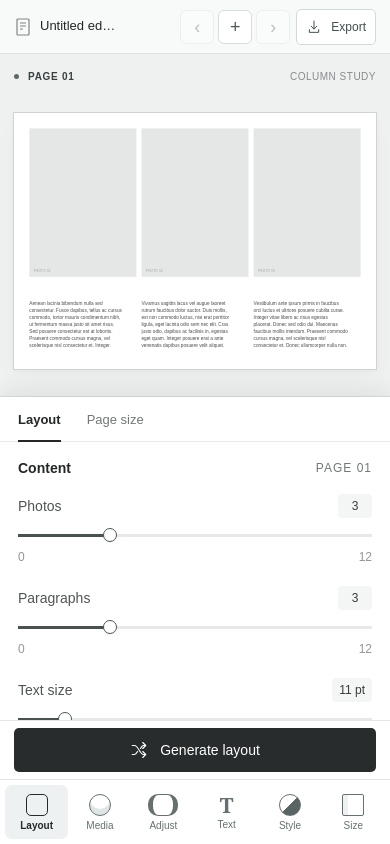
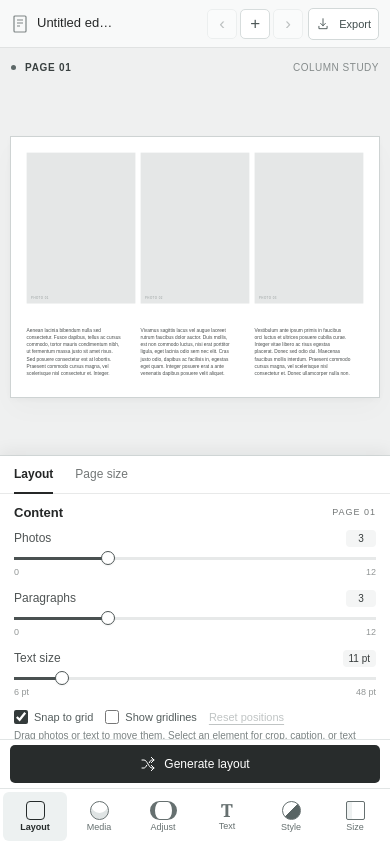
Before and after one commit to ljcpatalinghug-stack/swissgrid, a plain HTML site: page index.html in a window 390 px wide. Drawn offline with Linux system fonts and the light colour scheme.

Commit message:
Add files via upload

```diff
--- a/index.html
+++ b/index.html
@@ -27,65 +27,106 @@
   html,body{height:100%;overflow:hidden;overscroll-behavior:none}
   body{position:fixed;inset:0;width:100%}
   .editor{display:flex;height:100dvh;min-height:0;overflow:hidden;background:#eff0f0}
-  .workspace{order:1;flex:0 0 47dvh;min-height:0;height:47dvh;border-bottom:1px solid #d8dddd;background:#eff0f0;position:relative;z-index:1}
-  .workspace-header{height:54px;min-height:54px;padding:0 14px;background:#f8f9f9;flex:0 0 54px;gap:6px}
+  .workspace{order:1;flex:0 0 54dvh;min-height:0;height:54dvh;border-bottom:1px solid #d8dddd;background:#eff0f0;position:relative;z-index:1}
+  .workspace-header{height:48px;min-height:48px;padding:0 11px;background:#f8f9f9;flex:0 0 48px;gap:5px}
   .document-name{flex:1 1 auto;min-width:0}
   .document-name h1{max-width:20vw}
-  .header-actions{gap:8px}
+  .header-actions{gap:5px}
   .header-actions .document-meta{display:none}
-  .export-menu>summary{min-height:36px;padding:7px 9px;font-size:12px}
-  .export-panel{position:fixed;top:58px;right:10px;width:min(306px,calc(100vw - 20px));max-height:calc(47dvh - 66px);overflow:auto}
-  .mobile-page-nav{display:flex;align-items:center;gap:4px;margin-left:auto;flex:0 0 auto}
-  .mobile-page-nav button{width:34px;height:34px;border:1px solid #d7dddd;border-radius:6px;background:#fff;display:grid;place-items:center;font-size:18px;line-height:1;color:#4e5858}
+  .export-menu>summary{min-height:32px;padding:5px 7px;font-size:11px}
+  .export-menu>summary svg{width:14px;height:14px}
+  .export-panel{position:fixed;top:52px;right:8px;width:min(294px,calc(100vw - 16px));max-height:calc(54dvh - 58px);padding:16px;overflow:auto}
+  .mobile-page-nav{display:flex;align-items:center;gap:3px;margin-left:auto;flex:0 0 auto}
+  .mobile-page-nav button{width:30px;height:30px;border:1px solid #d7dddd;border-radius:5px;background:#fff;display:grid;place-items:center;font-size:17px;line-height:1;color:#4e5858}
   .mobile-page-nav button:disabled{opacity:.35;cursor:default}
-  .canvas-scroll{flex:1;min-height:0;overflow:hidden;padding:8px 14px 10px;display:flex;align-items:stretch}
+  .canvas-scroll{flex:1;min-height:0;overflow:hidden;padding:6px 11px;display:flex;align-items:stretch}
   .pages{width:100%;height:100%;max-width:none;display:flex;align-items:center;justify-content:center;margin:0}
   .page-card{display:none;width:100%;height:100%;margin:0;min-height:0}
   .page-card.is-active{display:flex;flex-direction:column;align-items:center;justify-content:center}
-  .page-header{width:100%;min-height:28px;height:28px;margin:0 0 7px;flex:0 0 28px}
+  .page-header{width:100%;min-height:26px;height:26px;margin:0 0 5px;flex:0 0 26px}
   .page-select{font-size:10px;padding:3px 5px;margin-left:-5px}
   .page-description{font-size:10px;min-width:0;overflow:hidden}
   .composition-name{font-size:10px;white-space:nowrap;overflow:hidden;text-overflow:ellipsis}
-  .paper{width:var(--mobile-paper-width,100%)!important;max-width:100%;height:var(--mobile-paper-height,auto);max-height:calc(47dvh - 107px);aspect-ratio:var(--page-aspect,1.414);margin:auto;flex:0 1 auto}
+  .paper{width:var(--mobile-paper-width,100%)!important;max-width:100%;height:var(--mobile-paper-height,auto);max-height:calc(54dvh - 92px);aspect-ratio:var(--page-aspect,1.414);margin:auto;flex:0 1 auto}
   .paper svg{width:100%;height:100%;max-height:100%;object-fit:contain}
   .add-page-wrap,.canvas-bottom{display:none}
-  .sidebar{order:2;flex:1 1 53dvh;height:53dvh;min-height:0;display:flex;flex-direction:column;border:0;background:#fff;position:relative;z-index:4;box-shadow:0 -5px 20px #18202014}
+  .sidebar{order:2;flex:1 1 46dvh;height:46dvh;min-height:0;display:flex;flex-direction:column;border:0;background:#fff;position:relative;z-index:4;box-shadow:0 -4px 16px #18202012}
   .brand{display:none}
-  .tab-list{flex:0 0 45px;height:45px;padding:0 18px;gap:26px;background:#fff}
-  .tab-list button{padding:12px 0 10px;font-size:13px}
-  .settings-scroll{flex:1 1 auto;min-height:0;max-height:none;overflow-y:auto;overflow-x:hidden;padding:18px 18px 24px;overscroll-behavior:contain;-webkit-overflow-scrolling:touch;scroll-behavior:smooth}
+  .tab-list{flex:0 0 38px;height:38px;padding:0 14px;gap:22px;background:#fff}
+  .tab-list button{padding:9px 0 8px;font-size:12px}
+  .settings-scroll{flex:1 1 auto;min-height:0;max-height:none;overflow-y:auto;overflow-x:hidden;padding:11px 14px 14px;overscroll-behavior:contain;-webkit-overflow-scrolling:touch;scroll-behavior:smooth}
   #panel-layout{display:block}
   #panel-layout[hidden],#panel-size[hidden]{display:none}
   #panel-size{max-width:none;margin:0}
-  .section-heading{margin-bottom:18px}
-  .range-field{margin-bottom:22px}
-  .manual-controls{margin-top:0}
-  .move-note{margin-bottom:20px}
-  .upload-zone{min-height:82px;flex-direction:row;gap:12px}
+  .section-heading{margin-bottom:10px}
+  .section-heading h2{font-size:13px}
+  .section-heading>span{font-size:9px}
+  .range-field,.range-field.compact{margin-bottom:13px}
+  .field-heading{margin-bottom:6px}
+  .field-heading label{font-size:12px}
+  .field-heading output{font-size:10px;padding:3px 6px;min-width:30px}
+  input[type=range]{margin:10px 0 7px}
+  .range-ends{font-size:9px}
+  .section-rule{margin:14px 0}
+  .manual-controls{margin:0 0 4px;gap:8px 12px}
+  .check-label{font-size:11px;gap:6px}
+  .check-label input{width:14px;height:14px}
+  .manual-controls button,.minor-button{font-size:11px}
+  .move-note{font-size:10px;line-height:1.45;margin:5px 0 12px}
+  .spacing-details{margin-bottom:10px}
+  .spacing-details summary{font-size:12px;min-height:18px}
+  .spacing-details[open] summary{margin-bottom:12px}
+  .upload-zone{min-height:58px;flex-direction:row;gap:9px}
+  .upload-zone svg{width:20px;height:20px}
+  .upload-zone strong{font-size:12px}
+  .upload-zone span{font-size:10px}
   .upload-zone svg{margin:0}
-  .asset-grid{grid-template-columns:repeat(6,minmax(0,1fr))}
-  .editor-panel{margin-top:18px}
+  .upload-note,.session-note{font-size:9px;line-height:1.45;margin-top:7px}
+  .asset-grid{grid-template-columns:repeat(6,minmax(0,1fr));gap:4px;margin-top:8px}
+  .editor-panel{margin-top:10px;padding:11px}
+  .editor-panel-heading{margin-bottom:5px}
+  .editor-panel-heading h3{font-size:12px}
+  .editor-panel-heading span{font-size:9px}
+  .editor-panel-note{font-size:9px;line-height:1.4;margin-bottom:10px}
+  .editor-panel .range-field{margin-bottom:11px}
+  .editor-panel textarea{min-height:78px;margin-bottom:8px}
+  .text-input,textarea{font-size:12px;padding:7px 8px}
+  .text-input{height:34px;margin-bottom:10px}
+  .caption-heading{margin:5px 0 8px}
+  .color-controls{gap:6px}
+  .color-field{padding:5px 6px}
+  .color-field span{font-size:10px}
+  .color-field input[type=color]{width:23px;height:23px}
+  .color-field output{font-size:9px}
+  .block-label{font-size:12px;margin:13px 0 6px}
+  select,input[type=number]{height:36px;font-size:12px;padding-left:9px}
+  .dimension-heading{margin:13px 0 9px;font-size:12px}
+  .dimension-heading select{height:32px;font-size:11px}
+  .dimension-fields label{font-size:10px;margin-bottom:5px}
+  .dimension-fields button{height:36px}
+  .size-note{font-size:10px;line-height:1.5;margin-top:10px}
   .size-summary{display:none}
-  .sidebar-footer{position:static;flex:0 0 58px;padding:7px 14px;border-top:1px solid #e1e5e5;border-bottom:0;background:#fff;z-index:2}
+  .sidebar-footer{position:static;flex:0 0 48px;padding:5px 10px;border-top:1px solid #e1e5e5;border-bottom:0;background:#fff;z-index:2}
   .sidebar-footer p{display:none}
-  .generate-button{height:44px}
-  .mobile-tool-dock{display:grid;grid-template-columns:repeat(6,minmax(58px,1fr));flex:0 0 65px;height:65px;overflow-x:auto;overflow-y:hidden;border-top:1px solid #e1e5e5;background:#fff;padding:5px 5px max(5px,env(safe-area-inset-bottom));scrollbar-width:none}
+  .generate-button{height:38px;font-size:12px;gap:8px}
+  .generate-button svg{width:16px;height:16px}
+  .mobile-tool-dock{display:grid;grid-template-columns:repeat(6,minmax(52px,1fr));flex:0 0 56px;height:56px;overflow-x:auto;overflow-y:hidden;border-top:1px solid #e1e5e5;background:#fff;padding:3px 3px max(3px,env(safe-area-inset-bottom));scrollbar-width:none}
   .mobile-tool-dock::-webkit-scrollbar{display:none}
-  .mobile-tool{min-width:58px;border-radius:7px;display:flex;flex-direction:column;align-items:center;justify-content:center;gap:4px;color:#667070;font-size:10px;white-space:nowrap}
-  .mobile-tool::before{content:"";display:block;width:20px;height:20px;border:1.5px solid currentColor;border-radius:5px}
+  .mobile-tool{min-width:52px;border-radius:6px;display:flex;flex-direction:column;align-items:center;justify-content:center;gap:2px;color:#667070;font-size:9px;white-space:nowrap}
+  .mobile-tool::before{content:"";display:block;width:17px;height:17px;border:1.25px solid currentColor;border-radius:4px}
   .mobile-tool[data-mobile-tool="media"]::before{border-radius:50%;box-shadow:inset 0 -6px 0 #dfe4e4}
   .mobile-tool[data-mobile-tool="adjust"]::before{border-radius:10px;border-left-width:5px;border-right-width:5px}
-  .mobile-tool[data-mobile-tool="text"]::before{content:"T";border:0;border-radius:0;font:600 21px/20px Georgia,serif;text-align:center}
+  .mobile-tool[data-mobile-tool="text"]::before{content:"T";border:0;border-radius:0;font:600 18px/17px Georgia,serif;text-align:center}
   .mobile-tool[data-mobile-tool="style"]::before{border-radius:50%;background:linear-gradient(135deg,#fff 0 48%,#596464 49% 100%)}
   .mobile-tool[data-mobile-tool="size"]::before{border-radius:2px;box-shadow:inset 5px 0 0 #eef1f1}
   .mobile-tool[aria-selected="true"]{background:#edf1f1;color:#242a2a;font-weight:600}
-  .notification{left:50%;bottom:calc(53dvh + 10px);max-width:calc(100vw - 28px);font-size:12px}
+  .notification{left:50%;bottom:calc(46dvh + 8px);max-width:calc(100vw - 24px);font-size:11px}
 }
 @media(max-width:380px){
-  .workspace{flex-basis:45dvh;height:45dvh}
-  .sidebar{height:55dvh;flex-basis:55dvh}
-  .paper{max-height:calc(45dvh - 107px)}
-  .notification{bottom:calc(55dvh + 8px)}
+  .workspace{flex-basis:51dvh;height:51dvh}
+  .sidebar{height:49dvh;flex-basis:49dvh}
+  .paper{max-height:calc(51dvh - 92px)}
+  .notification{bottom:calc(49dvh + 7px)}
 }
   </style>
   <script>
@@ -1385,7 +1426,7 @@ function drawGuides(layout) {
 }
 function fitMobilePaper(paper,aspect){
   if(!matchMedia('(max-width:760px)').matches){paper.style.removeProperty('--mobile-paper-width');paper.style.removeProperty('--mobile-paper-height');return;}
-  const previewShare=innerWidth<=380?.45:.47,maxWidth=Math.max(1,innerWidth-28),maxHeight=Math.max(1,innerHeight*previewShare-107),width=Math.max(1,Math.min(maxWidth,maxHeight*aspect));
+  const previewShare=innerWidth<=380?.51:.54,maxWidth=Math.max(1,innerWidth-22),maxHeight=Math.max(1,innerHeight*previewShare-92),width=Math.max(1,Math.min(maxWidth,maxHeight*aspect));
   paper.style.setProperty('--mobile-paper-width',`${width}px`);paper.style.setProperty('--mobile-paper-height',`${width/aspect}px`);
 }
 function renderPage(page) {
```
